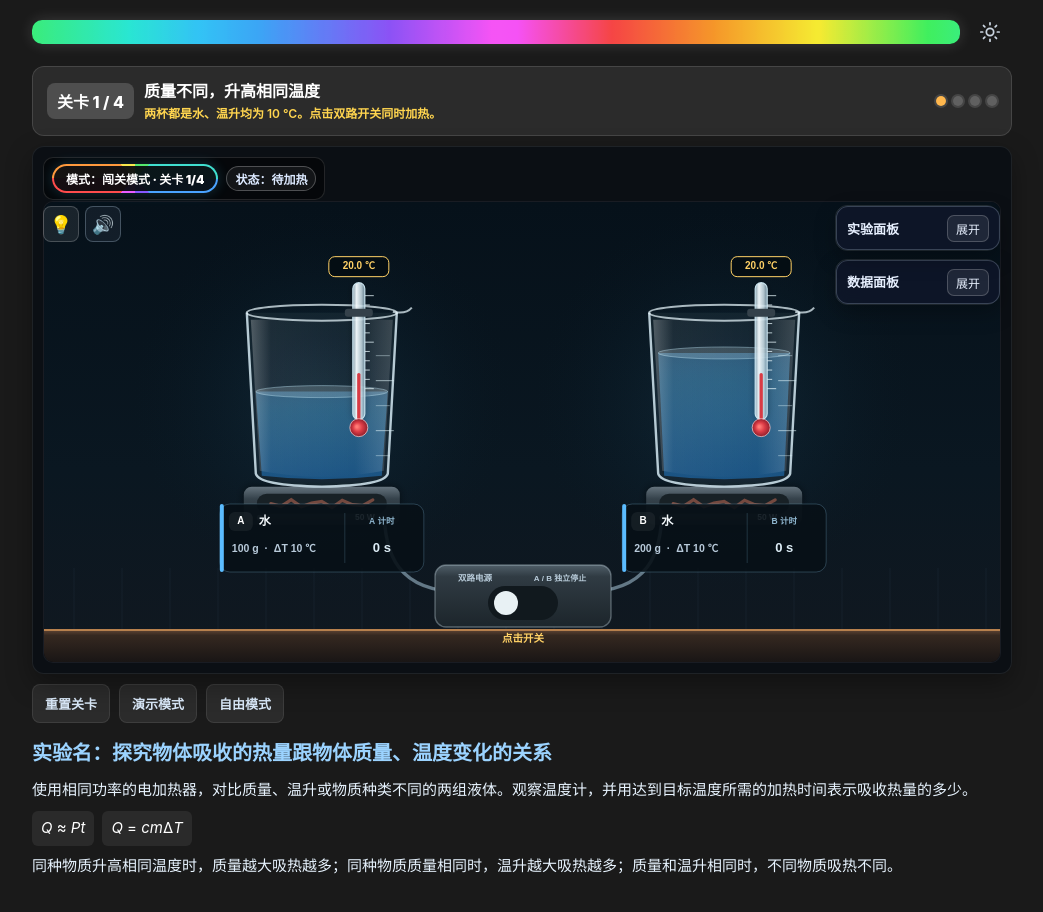
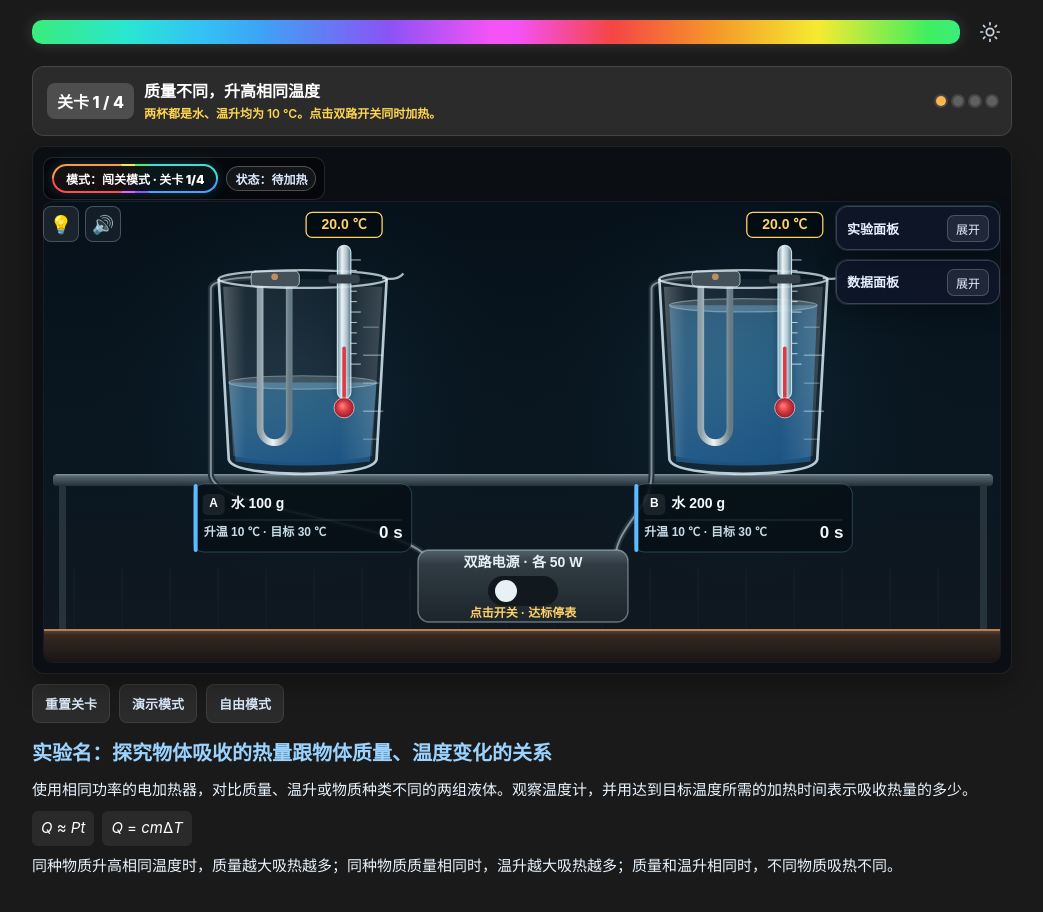
Before and after one commit to Albert-Huo/HTML-, a plain HTML site: page physics-middle/初中物理实验58.html in a window 1280 px wide. Shown: the whole page, without its empty margins (118-1161 px from the left). Drawn offline with Linux system fonts and the light colour scheme.

Commit message:
Improve experiment 58 heating apparatus and layout

```diff
--- a/physics-middle/初中物理实验58.html
+++ b/physics-middle/初中物理实验58.html
@@ -669,7 +669,7 @@ body #app .toolbar button:disabled{
     #stage #audioToggle{ left:52px !important; right:auto !important; }
     #stage .hint-lamp-wrap .hint-pop{ left:0 !important; right:auto !important; }
     #stage .free-trial-switcher{ top:96px !important; }
-    #stage .lab-area{ top:144px !important; }
+    #stage .lab-area{ top:124px !important; }
   }
 </style>
 <style id="codex-mobile-hud-tool-row-v1">
@@ -976,7 +976,7 @@ body #app .toolbar button:disabled{
     const START_TEMP = 20;
     const MATERIALS = {
       water: { name:"水", c:4.2, colorTop:"rgba(91,188,255,.34)", colorBottom:"rgba(29,108,176,.64)" },
-      oil: { name:"食用油", c:2.1, colorTop:"rgba(255,196,92,.28)", colorBottom:"rgba(194,117,28,.58)" }
+      oil: { name:"食用油", c:1.97, colorTop:"rgba(255,196,92,.28)", colorBottom:"rgba(194,117,28,.58)" }
     };
     const TRIALS = [
       {
@@ -1137,7 +1137,7 @@ body #app .toolbar button:disabled{
       collection.push(makeRecord()); state.unseenRecords += 1; renderRecords(); updateBadge(); showCheck();
       if (!opts.auto) showToast("“" + currentTrial().short + "对比”已记录");
       if (state.freeMode) { resetHeatingState(); return true; }
-      if (state.trialIndex < TRIALS.length - 1) { setTrial(state.trialIndex + 1, { quiet:true }); }
+      if (state.trialIndex < TRIALS.length - 1) { setTrial(state.trialIndex + 1, { quiet:true }); if(state.mobile&&!state.autoPlaying)setDrawerCollapsed(controlDock,true,{quiet:true}); }
       else { resetHeatingState(); setStepUI(3); setDrawerCollapsed(controlDock, false, { quiet:true }); }
       return true;
     }
@@ -1175,16 +1175,18 @@ body #app .toolbar button:disabled{
       ctx.textAlign = opts.align || "center"; ctx.textBaseline = "middle"; ctx.fillText(text,x,y); ctx.restore();
     }
     function geometry() {
-      const w = state.width, h = state.height, compact = w < 600, s = clamp(w / 900, compact ? .55 : .78, 1);
+      const w = state.width, h = state.height, compact = w < 600;
+      const s = compact ? clamp(w / 450, .66, .8) : clamp(w / 850, .95, 1.12);
       return {
         w,h,compact,s,
         benchY:h-34,
-        leftX:w*(compact?.27:.29),
-        rightX:w*(compact?.73:.71),
-        unitY:h*(compact?.42:.43),
-        cardY:h-(compact?174:160),
+        leftX:w*.27,
+        rightX:w*.73,
+        unitY:compact?h*.4-12:h*.38,
+        cardY:h-(compact?201:180),
         powerX:w*.5,
-        powerY:h-(compact?72:68)
+        powerY:h-(compact?102:78),
+        powerWidth:compact?Math.min(158,w*.53):210
       };
     }
     function drawBackground(g) {
@@ -1196,85 +1198,81 @@ body #app .toolbar button:disabled{
       });
       ctx.strokeStyle="rgba(143,184,207,.055)";ctx.lineWidth=1;
       for(let x=30;x<g.w;x+=48){ctx.beginPath();ctx.moveTo(x,g.benchY-62);ctx.lineTo(x,g.benchY);ctx.stroke();}
+      const shelfY=g.unitY+86*g.s,shelf=ctx.createLinearGradient(0,shelfY,0,shelfY+12);shelf.addColorStop(0,"#61717b");shelf.addColorStop(1,"#253139");ctx.fillStyle=shelf;roundedRect(9,shelfY,g.w-18,12,4);ctx.fill();
+      ctx.fillStyle="#27333b";ctx.fillRect(15,shelfY+11,7,g.benchY-shelfY-11);ctx.fillRect(g.w-22,shelfY+11,7,g.benchY-shelfY-11);
+      ctx.strokeStyle="rgba(194,220,230,.45)";ctx.lineWidth=1;ctx.beginPath();ctx.moveTo(12,shelfY+1);ctx.lineTo(g.w-12,shelfY+1);ctx.stroke();
       const bench=ctx.createLinearGradient(0,g.benchY,0,g.h);bench.addColorStop(0,"#5e4433");bench.addColorStop(.16,"#352820");bench.addColorStop(1,"#171414");ctx.fillStyle=bench;ctx.fillRect(0,g.benchY,g.w,g.h-g.benchY);
       ctx.strokeStyle="#b7804d";ctx.lineWidth=2;ctx.beginPath();ctx.moveTo(0,g.benchY);ctx.lineTo(g.w,g.benchY);ctx.stroke();
     }
     function drawLaboratoryThermometer(x,y,temp,target,s) {
-      const top=y-108*s,bottom=y+29*s,tone=temp>=target-.05?"#63d7ad":"#ffd166";ctx.save();
+      const top=y-108*s,bottom=y+29*s,tubeHalf=Math.max(5,6*s),tone=temp>=target-.05?"#63d7ad":"#ffd166";ctx.save();
       ctx.shadowColor="rgba(0,0,0,.42)";ctx.shadowBlur=7*s;
-      const glass=ctx.createLinearGradient(x-7*s,0,x+7*s,0);glass.addColorStop(0,"rgba(160,190,205,.72)");glass.addColorStop(.34,"rgba(245,252,255,.96)");glass.addColorStop(.68,"rgba(214,235,244,.82)");glass.addColorStop(1,"rgba(116,151,170,.72)");
-      ctx.fillStyle=glass;roundedRect(x-6*s,top,12*s,bottom-top,6*s);ctx.fill();ctx.shadowBlur=0;ctx.strokeStyle="rgba(211,237,248,.92)";ctx.lineWidth=1.2*s;ctx.stroke();
+      const glass=ctx.createLinearGradient(x-tubeHalf,0,x+tubeHalf,0);glass.addColorStop(0,"rgba(160,190,205,.72)");glass.addColorStop(.34,"rgba(245,252,255,.96)");glass.addColorStop(.68,"rgba(214,235,244,.82)");glass.addColorStop(1,"rgba(116,151,170,.72)");
+      ctx.fillStyle=glass;roundedRect(x-tubeHalf,top,tubeHalf*2,bottom-top,tubeHalf);ctx.fill();ctx.shadowBlur=0;ctx.strokeStyle="rgba(211,237,248,.92)";ctx.lineWidth=1.2;ctx.stroke();
       const ratio=clamp((temp-10)/40,0,1),column=(25+ratio*87)*s;
-      ctx.fillStyle="#d83b45";roundedRect(x-1.65*s,bottom-column,3.3*s,column,1.7*s);ctx.fill();
-      const bulb=ctx.createRadialGradient(x-2*s,bottom+7*s,1*s,x,bottom+8*s,9*s);bulb.addColorStop(0,"#ff7a75");bulb.addColorStop(.45,"#dd3c46");bulb.addColorStop(1,"#8f1f2c");ctx.fillStyle=bulb;ctx.beginPath();ctx.arc(x,bottom+8*s,9*s,0,Math.PI*2);ctx.fill();ctx.strokeStyle="rgba(255,205,205,.72)";ctx.lineWidth=1*s;ctx.stroke();
+      ctx.fillStyle="#d83b45";roundedRect(x-1.8,bottom-column,3.6,column,1.8);ctx.fill();
+      const bulbRadius=Math.max(6,9*s),bulb=ctx.createRadialGradient(x-2,bottom+6*s,1,x,bottom+8*s,bulbRadius);bulb.addColorStop(0,"#ff7a75");bulb.addColorStop(.45,"#dd3c46");bulb.addColorStop(1,"#8f1f2c");ctx.fillStyle=bulb;ctx.beginPath();ctx.arc(x,bottom+8*s,bulbRadius,0,Math.PI*2);ctx.fill();ctx.strokeStyle="rgba(255,205,205,.72)";ctx.lineWidth=1;ctx.stroke();
       ctx.strokeStyle="rgba(226,242,248,.78)";ctx.lineWidth=1;
-      for(let i=0;i<=10;i++){const yy=top+13*s+i*9.3*s;ctx.beginPath();ctx.moveTo(x+6*s,yy);ctx.lineTo(x+(i%5===0?15:11)*s,yy);ctx.stroke();}
-      ctx.fillStyle="rgba(4,12,18,.86)";roundedRect(x-30*s,top-26*s,60*s,20*s,6*s);ctx.fill();ctx.strokeStyle=tone;ctx.lineWidth=1*s;ctx.stroke();
-      label(temp.toFixed(1)+" ℃",x,top-16*s,{size:10*s,color:tone,weight:900});ctx.restore();
-    }
-    function drawHeaterBase(x,y,on,s) {
-      ctx.save();ctx.shadowColor="rgba(0,0,0,.5)";ctx.shadowBlur=9*s;
-      const base=ctx.createLinearGradient(0,y,0,y+38*s);base.addColorStop(0,"#65737d");base.addColorStop(.32,"#35424b");base.addColorStop(1,"#202930");ctx.fillStyle=base;roundedRect(x-78*s,y,156*s,38*s,8*s);ctx.fill();ctx.shadowBlur=0;
-      ctx.fillStyle="#182126";roundedRect(x-65*s,y+7*s,130*s,20*s,10*s);ctx.fill();ctx.strokeStyle=on?"#ff795a":"#74493f";ctx.lineWidth=3.2*s;ctx.lineCap="round";ctx.beginPath();
-      for(let i=0;i<11;i++){const xx=x-51*s+i*10.2*s,yy=y+17*s+Math.sin(i*Math.PI*.76)*4*s;if(i===0)ctx.moveTo(xx,yy);else ctx.lineTo(xx,yy);}ctx.stroke();
-      ctx.fillStyle=on?"#43d99c":"#63717a";ctx.beginPath();ctx.arc(x-62*s,y+31*s,3*s,0,Math.PI*2);ctx.fill();
-      label("50 W",x+43*s,y+31*s,{size:8.5*s,color:"#dbeaf2",weight:900});ctx.restore();
+      for(let i=0;i<=10;i++){const yy=top+13*s+i*9.3*s;ctx.beginPath();ctx.moveTo(x+tubeHalf,yy);ctx.lineTo(x+tubeHalf+(i%5===0?10:6),yy);ctx.stroke();}
+      const tagWidth=state.width<600?68:76;ctx.fillStyle="rgba(4,12,18,.93)";roundedRect(x-tagWidth/2,top-33,tagWidth,25,6);ctx.fill();ctx.strokeStyle=tone;ctx.lineWidth=1.3;ctx.stroke();
+      label(temp.toFixed(1)+" ℃",x,top-20,{size:14,color:tone,weight:900});ctx.restore();
+    }
+    function drawImmersionHeater(x,y,s,on,finished) {
+      const top=y-88*s,left=x-38*s,right=x-12*s,curveY=y+45*s,radius=13*s;
+      ctx.save();ctx.lineCap="round";ctx.lineJoin="round";
+      if(on&&!finished){ctx.shadowColor="rgba(255,140,75,.6)";ctx.shadowBlur=14*s;ctx.strokeStyle="rgba(255,155,88,.32)";ctx.lineWidth=11*s;ctx.beginPath();ctx.moveTo(left,y+16*s);ctx.lineTo(left,curveY);ctx.arc(x-25*s,curveY,radius,Math.PI,0,true);ctx.lineTo(right,y+16*s);ctx.stroke();ctx.shadowBlur=0;}
+      const metal=ctx.createLinearGradient(left,0,right,0);metal.addColorStop(0,"#899ba5");metal.addColorStop(.44,"#f0f5f4");metal.addColorStop(1,"#647883");ctx.strokeStyle=metal;ctx.lineWidth=Math.max(4,6*s);
+      ctx.beginPath();ctx.moveTo(left,top+6*s);ctx.lineTo(left,curveY);ctx.arc(x-25*s,curveY,radius,Math.PI,0,true);ctx.lineTo(right,top+6*s);ctx.stroke();
+      ctx.fillStyle="#44515b";roundedRect(x-46*s,top-7*s,43*s,14*s,4*s);ctx.fill();ctx.strokeStyle="#a9b8ba";ctx.lineWidth=1;ctx.stroke();
+      ctx.fillStyle="#bc8e61";ctx.beginPath();ctx.arc(x-25*s,top-2*s,3*s,0,Math.PI*2);ctx.fill();ctx.restore();
     }
     function drawGlassBeaker(x,y,sample,temp,finished,on,s) {
       const material=MATERIALS[sample.material],target=START_TEMP+sample.rise,w=150*s,h=168*s,top=y-88*s,bottom=y+80*s;ctx.save();
       ctx.shadowColor="rgba(0,0,0,.46)";ctx.shadowBlur=12*s;ctx.fillStyle="rgba(172,214,232,.055)";
       ctx.beginPath();ctx.moveTo(x-w/2,top);ctx.lineTo(x-w/2+9*s,bottom-7*s);ctx.quadraticCurveTo(x-w/2+12*s,bottom+5*s,x,bottom+6*s);ctx.quadraticCurveTo(x+w/2-12*s,bottom+5*s,x+w/2-9*s,bottom-7*s);ctx.lineTo(x+w/2,top);ctx.closePath();ctx.fill();ctx.shadowBlur=0;
-      const fillRatio=sample.mass===200?.76:.53,liquidHeight=h*fillRatio,liquidTop=bottom-liquidHeight;
+      const fillRatio=sample.mass===200?.86:sample.material==="oil"?.49:.45,liquidHeight=h*fillRatio,liquidTop=bottom-liquidHeight;
       const liquid=ctx.createLinearGradient(0,liquidTop,0,bottom);liquid.addColorStop(0,material.colorTop);liquid.addColorStop(.22,sample.material==="water"?"rgba(64,154,211,.48)":"rgba(226,155,55,.42)");liquid.addColorStop(1,material.colorBottom);ctx.fillStyle=liquid;
       ctx.beginPath();ctx.moveTo(x-w/2+9*s,liquidTop);ctx.lineTo(x+w/2-9*s,liquidTop);ctx.lineTo(x+w/2-15*s,bottom-5*s);ctx.quadraticCurveTo(x,bottom+2*s,x-w/2+15*s,bottom-5*s);ctx.closePath();ctx.fill();
       ctx.fillStyle="rgba(225,247,255,.18)";ctx.beginPath();ctx.ellipse(x,liquidTop,w/2-9*s,6*s,0,0,Math.PI*2);ctx.fill();ctx.strokeStyle="rgba(185,226,243,.42)";ctx.lineWidth=1*s;ctx.stroke();
+      drawImmersionHeater(x,y,s,on,finished);
+      if(on&&!finished){ctx.strokeStyle="rgba(224,244,247,.18)";ctx.lineWidth=1.5*s;for(let i=0;i<2;i++){const xx=x-(27+i*13)*s,shift=Math.sin(state.virtualTime*.12+i)*5*s;ctx.beginPath();ctx.moveTo(xx,y+42*s);ctx.bezierCurveTo(xx+shift,y+27*s,xx-6*s,y+18*s,xx+shift,liquidTop+8*s);ctx.stroke();}}
       const shine=ctx.createLinearGradient(x-w/2,0,x+w/2,0);shine.addColorStop(0,"rgba(255,255,255,.3)");shine.addColorStop(.16,"rgba(255,255,255,.04)");shine.addColorStop(.72,"rgba(255,255,255,0)");shine.addColorStop(1,"rgba(255,255,255,.19)");ctx.fillStyle=shine;
       ctx.beginPath();ctx.moveTo(x-w/2+4*s,top+7*s);ctx.lineTo(x-w/2+13*s,bottom-10*s);ctx.quadraticCurveTo(x,bottom+2*s,x+w/2-13*s,bottom-10*s);ctx.lineTo(x+w/2-4*s,top+7*s);ctx.closePath();ctx.fill();
       ctx.strokeStyle="rgba(220,241,250,.82)";ctx.lineWidth=2.4*s;ctx.beginPath();ctx.moveTo(x-w/2,top);ctx.lineTo(x-w/2+9*s,bottom-7*s);ctx.quadraticCurveTo(x-w/2+12*s,bottom+5*s,x,bottom+6*s);ctx.quadraticCurveTo(x+w/2-12*s,bottom+5*s,x+w/2-9*s,bottom-7*s);ctx.lineTo(x+w/2,top);ctx.stroke();
       ctx.strokeStyle="rgba(232,247,252,.72)";ctx.lineWidth=2*s;ctx.beginPath();ctx.ellipse(x,top,w/2,8*s,0,0,Math.PI*2);ctx.stroke();
       ctx.beginPath();ctx.moveTo(x+w/2-4*s,top-1*s);ctx.quadraticCurveTo(x+w/2+9*s,top+2*s,x+w/2+15*s,top-5*s);ctx.stroke();
       for(let i=1;i<=5;i++){const yy=bottom-i*25*s;ctx.strokeStyle=i%2?"rgba(222,242,249,.42)":"rgba(222,242,249,.62)";ctx.lineWidth=1;ctx.beginPath();ctx.moveTo(x+w/2-21*s,yy);ctx.lineTo(x+w/2-(i%2?7:3)*s,yy);ctx.stroke();}
-      if(on&&!finished){for(let i=0;i<5;i++){const bx=x-39*s+i*19*s,by=bottom-(15+(i%3)*19)*s;ctx.fillStyle="rgba(231,248,255,.32)";ctx.beginPath();ctx.arc(bx,by,(2+i%2)*s,0,Math.PI*2);ctx.fill();}}
       drawLaboratoryThermometer(x+37*s,y-10*s,temp,target,s);
       ctx.fillStyle="#34414a";roundedRect(x+23*s,top-4*s,28*s,8*s,3*s);ctx.fill();
-      if(on&&!finished){ctx.strokeStyle="rgba(255,198,122,.31)";ctx.lineWidth=1.6*s;for(let i=0;i<3;i++){const ox=(i-1)*22*s;ctx.beginPath();ctx.moveTo(x+ox,top-9*s);ctx.bezierCurveTo(x+ox-8*s,top-19*s,x+ox+9*s,top-28*s,x+ox,top-39*s);ctx.stroke();}}
       ctx.restore();
     }
     function drawSpecimenCard(x,y,sample,finished,s,side,compact,index) {
-      const material=MATERIALS[sample.material],u=compact?1:s,w=(compact?156:204)*u,h=68*u,accent=finished?"#63d7ad":"#5bbcff";
-      const condition=sample.mass+" g  ·  ΔT "+sample.rise+" ℃",timerX=x+w/2-42*u;ctx.save();
-      ctx.fillStyle="rgba(7,16,23,.9)";roundedRect(x-w/2,y,w,h,10*u);ctx.fill();ctx.strokeStyle="rgba(126,180,210,.28)";ctx.lineWidth=1*u;ctx.stroke();
-      ctx.fillStyle=accent;roundedRect(x-w/2,y,4*u,h,2*u);ctx.fill();
-      ctx.fillStyle="rgba(255,255,255,.055)";roundedRect(x-w/2+9*u,y+8*u,24*u,19*u,6*u);ctx.fill();label(side,x-w/2+21*u,y+17.5*u,{size:(compact?9:10)*u,color:"#fff",weight:900});
-      label(material.name,x-w/2+39*u,y+17.5*u,{size:(compact?11:12)*u,color:"#f3f8fb",weight:900,align:"left"});
-      label(condition,x-w/2+12*u,y+45*u,{size:(compact?8.2:10.5)*u,color:"#b8cada",weight:700,align:"left"});
-      ctx.strokeStyle="rgba(126,180,210,.22)";ctx.lineWidth=1*u;ctx.beginPath();ctx.moveTo(timerX-37*u,y+9*u);ctx.lineTo(timerX-37*u,y+h-9*u);ctx.stroke();
-      label(side+" 计时",timerX,y+18*u,{size:(compact?8:8.5)*u,color:"#8fb6cf",weight:800});
-      label(channelTime(index).toFixed(0)+" s",timerX,y+44*u,{size:(compact?12:13)*u,color:finished?"#63d7ad":state.heating?"#ffd166":"#dcecf5",weight:900});
+      const material=MATERIALS[sample.material],w=compact?Math.min(156,(state.width-20)/2-6):Math.min(218,204*s),h=compact?60:68,accent=finished?"#63d7ad":"#5bbcff",left=x-w/2;ctx.save();
+      ctx.fillStyle="rgba(7,16,23,.9)";roundedRect(left,y,w,h,10);ctx.fill();ctx.strokeStyle="rgba(126,180,210,.28)";ctx.lineWidth=1;ctx.stroke();
+      ctx.fillStyle=accent;roundedRect(left,y,4,h,2);ctx.fill();
+      ctx.fillStyle="rgba(255,255,255,.08)";roundedRect(left+9,y+10,22,21,5);ctx.fill();label(side,left+20,y+20,{size:12,color:"#fff",weight:900});
+      label(material.name+" "+sample.mass+" g",left+37,y+20,{size:compact?12:14,color:"#f3f8fb",weight:900,align:"left"});
+      ctx.strokeStyle="rgba(126,180,210,.22)";ctx.lineWidth=1;ctx.beginPath();ctx.moveTo(left+10,y+36);ctx.lineTo(left+w-10,y+36);ctx.stroke();
+      label(compact?"目标 "+(START_TEMP+sample.rise)+" ℃":"升温 "+sample.rise+" ℃ · 目标 "+(START_TEMP+sample.rise)+" ℃",left+10,y+49,{size:12,color:"#c8dce8",weight:800,align:"left"});
+      label(channelTime(index).toFixed(0)+" s",left+w-9,y+49,{size:compact?15:17,color:finished?"#63d7ad":state.heating?"#ffd166":"#f2f8fc",weight:900,align:"right"});
       ctx.restore();
     }
     function drawBeakerUnit(x,y,sample,temp,finished,on,g,side,index) {
-      drawHeaterBase(x,y+86*g.s,on&&!finished,g.s);
       drawGlassBeaker(x,y,sample,temp,finished,on,g.s);
       drawSpecimenCard(x,g.cardY,sample,finished,g.s,side,g.compact,index);
     }
     function drawPowerBox(g) {
-      const x=g.powerX,y=g.powerY,s=g.s,on=state.heating,done=trialComplete(),active=[on&&!state.finished[0],on&&!state.finished[1]];ctx.save();
-      ctx.lineWidth=3.4*s;ctx.lineCap="round";
-      [
-        {start:x-58*s,end:g.leftX+62*s,active:active[0],finished:state.finished[0]},
-        {start:x+58*s,end:g.rightX-62*s,active:active[1],finished:state.finished[1]}
-      ].forEach((wire)=>{
-        ctx.strokeStyle=wire.active?"#45d4b1":wire.finished?"#3c9e83":"#637886";ctx.beginPath();ctx.moveTo(wire.start,y-4*s);
-        ctx.bezierCurveTo(wire.start+(wire.start<x?-68:68)*s,y-3*s,wire.end,y-42*s,wire.end,g.unitY+105*s);ctx.stroke();
-        ctx.fillStyle=wire.active?"#62e3bc":wire.finished?"#63d7ad":"#82949f";ctx.beginPath();ctx.arc(wire.start,y-4*s,4*s,0,Math.PI*2);ctx.fill();
+      const x=g.powerX,y=g.powerY,w=g.powerWidth,on=state.heating,done=trialComplete();ctx.save();
+      [g.leftX,g.rightX].forEach((unitX,index)=>{
+        const start=x+(index===0?-1:1)*(w/2-14),end=unitX-25*g.s,side=unitX-82*g.s,ey=g.unitY-90*g.s,cupBottom=g.unitY+86*g.s;
+        ctx.lineCap="round";ctx.strokeStyle="#25313a";ctx.lineWidth=6;ctx.beginPath();ctx.moveTo(start,y-18);ctx.bezierCurveTo(start,y-64,side,cupBottom+40,side,cupBottom);ctx.lineTo(side,ey+12);ctx.quadraticCurveTo(side,ey,end,ey);ctx.stroke();
+        ctx.strokeStyle=on&&!state.finished[index]?"#64cbb5":"#80939b";ctx.lineWidth=2;ctx.stroke();
       });
-      const shell=ctx.createLinearGradient(0,y-32*s,0,y+31*s);shell.addColorStop(0,"#52616b");shell.addColorStop(.2,"#303b43");shell.addColorStop(1,"#1c252b");ctx.fillStyle=shell;roundedRect(x-88*s,y-31*s,176*s,62*s,11*s);ctx.fill();ctx.strokeStyle="rgba(220,239,248,.32)";ctx.lineWidth=1.4*s;ctx.stroke();
-      label("双路电源",x-48*s,y-17*s,{size:8.5*s,color:"#b9ccda",weight:900});
-      label("A / B 独立停止",x+37*s,y-17*s,{size:8*s,color:"#b9ccda",weight:900});
-      ctx.fillStyle=on?"#2fcf9a":"#11191e";roundedRect(x-35*s,y-10*s,70*s,34*s,17*s);ctx.fill();
-      ctx.beginPath();ctx.arc(x+(on?17:-17)*s,y+7*s,12*s,0,Math.PI*2);ctx.fillStyle="#e8f1f4";ctx.fill();
-      label(done?"计时完成":on&&(state.finished[0]||state.finished[1])?"单路继续加热":on?"双路加热中":"点击开关",x,y+43*s,{size:10.5*s,color:done||on?"#63d7ad":"#ffd166",weight:900});ctx.restore();
+      const shell=ctx.createLinearGradient(0,y-36,0,y+36);shell.addColorStop(0,"#52616b");shell.addColorStop(.2,"#303b43");shell.addColorStop(1,"#1c252b");ctx.fillStyle=shell;roundedRect(x-w/2,y-36,w,72,11);ctx.fill();ctx.strokeStyle="rgba(220,239,248,.4)";ctx.lineWidth=1.4;ctx.stroke();
+      label("双路电源 · 各 50 W",x,y-23,{size:g.compact?12:14,color:"#e5f0f4",weight:900});
+      ctx.fillStyle=on?"#2fcf9a":"#11191e";roundedRect(x-35,y-10,70,30,16);ctx.fill();
+      ctx.beginPath();ctx.arc(x+(on?17:-17),y+5,11,0,Math.PI*2);ctx.fillStyle="#e8f1f4";ctx.fill();
+      label(done?"两路已停表":on&&(state.finished[0]||state.finished[1])?"另一杯继续加热":on?"两路加热中":"点击开关 · 达标停表",x,y+28,{size:12,color:done||on?"#63d7ad":"#ffd166",weight:900});ctx.restore();
     }
     function draw() {
       if(!state.width||!state.height)return;const g=geometry(),trial=currentTrial();ctx.clearRect(0,0,g.w,g.h);drawBackground(g);drawPowerBox(g);
@@ -1285,7 +1283,7 @@ body #app .toolbar button:disabled{
       const rect=labArea.getBoundingClientRect(),dpr=Math.min(window.devicePixelRatio||1,2);canvas.width=Math.max(1,Math.round(rect.width*dpr));canvas.height=Math.max(1,Math.round(rect.height*dpr));canvas.style.width=rect.width+"px";canvas.style.height=rect.height+"px";ctx.setTransform(dpr,0,0,dpr,0,0);state.width=rect.width;state.height=rect.height;state.mobile=window.matchMedia("(max-width:720px)").matches;fitDrawers();draw();
     }
     function pointerPoint(event){const rect=canvas.getBoundingClientRect();return{x:event.clientX-rect.left,y:event.clientY-rect.top};}
-    function switchHit(point){const g=geometry();return Math.abs(point.x-g.powerX)<105*g.s&&Math.abs(point.y-g.powerY)<52*g.s;}
+    function switchHit(point){const g=geometry();return Math.abs(point.x-g.powerX)<g.powerWidth/2&&Math.abs(point.y-g.powerY)<36;}
     function onPointerDown(event){if(state.autoPlaying||state.completed)return;const point=pointerPoint(event);if(switchHit(point)){event.preventDefault();state.heating?pauseHeating():startHeating();}}
 
     function setDrawerCollapsed(drawer,collapsed,options){const opts=options||{};drawer.classList.toggle("collapsed",collapsed);(drawer===controlDock?controlToggleBtn:dataToggleBtn).textContent=collapsed?"展开":"收起";if(drawer===dataDock&&!collapsed){state.unseenRecords=0;updateBadge();}if(!opts.quiet)fitDrawers();updateMobileTabs();}
```
